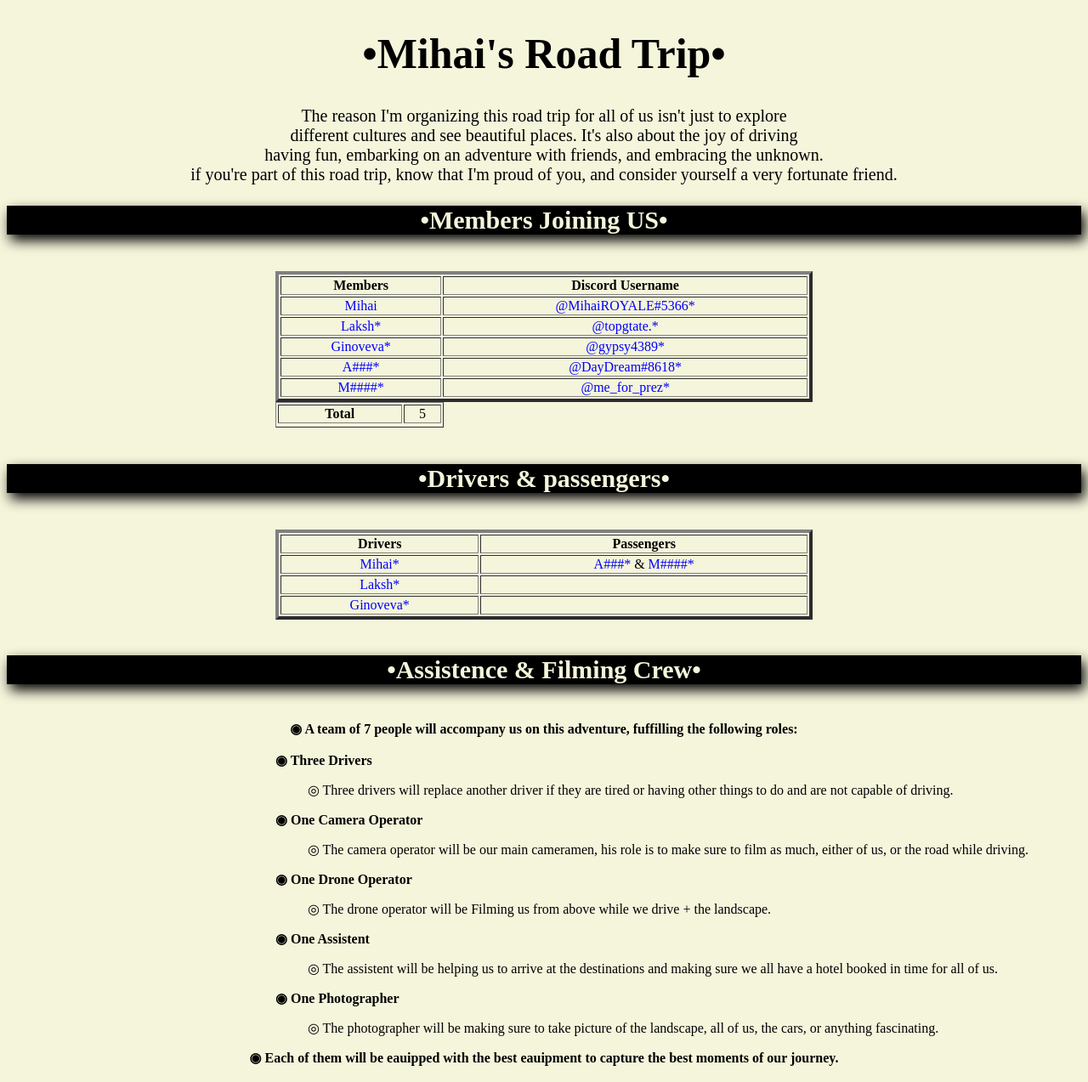
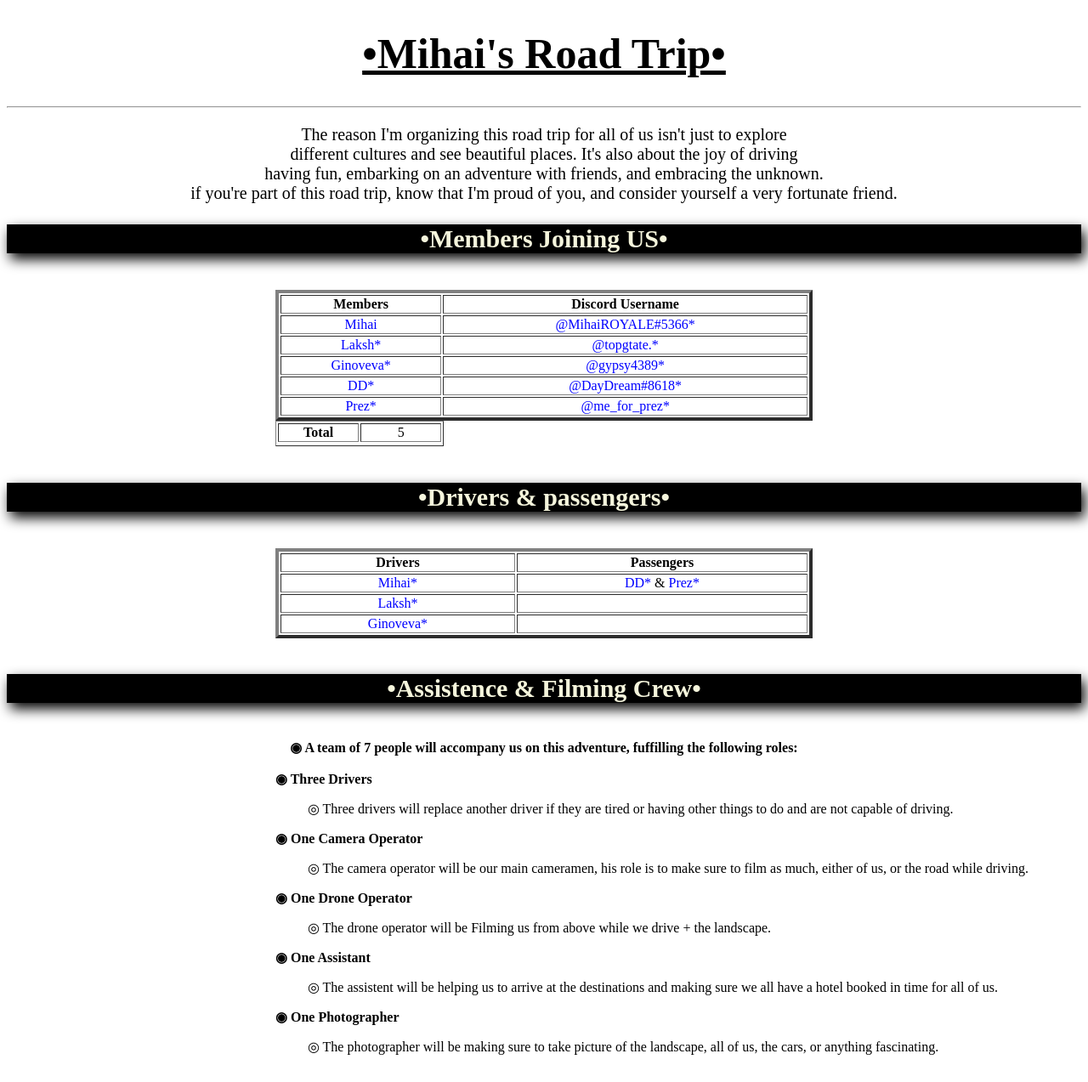
Before and after one commit to MihaiROYALE/MihaiTrip, a plain HTML site: page index.html in a window 1280 px wide. Shown: the top 1273 px of the page at 85% size. Drawn offline with Linux system fonts and the light colour scheme.

Commit message:
Update index.html

```diff
--- a/index.html
+++ b/index.html
@@ -5,13 +5,16 @@
         <link rel="stylesheet" href=index.css>
     </head>
 
-<body style="background-color: beige;">
+<body>
+    <div class="bg1">
+
        <div class="title">
-        <h1>•Mihai's Road Trip•</h1>
+            <h1><u>•Mihai's Road Trip•</u></h1>
         </div>
-
+     <hr>
         <div class="info">
              <p>The reason I'm organizing this road trip for all of us isn't just to explore<br>different cultures and see beautiful places. It's also about the joy of driving<br>having fun, embarking on an adventure with friends, and embracing the unknown.<br>if you're part of this road trip, know that I'm proud of you, and consider yourself a very fortunate friend.</p>
+         </div>
     </div>
 
         <div class="members">
@@ -39,19 +42,19 @@
             </tr>
 
             <tr>
-                <td><a href="https://www.instagram.com/dredaym_?igsh=MWV1bG8zdDJyMmVtcA==" title="Click to visit her Instagram account" target="_blank">A###*</a></td>
+                <td><a href="https://www.instagram.com/dredaym_?igsh=MWV1bG8zdDJyMmVtcA==" title="Click to visit her Instagram account" target="_blank">DD*</a></td>
                 <td><a href="https://discord.com/channels/1056550844050452540/1056550845589758025/1183784170003116092" title="Click to visit her Discord account" target="_blank">@DayDream#8618*</a></td>
             </tr>
 
             <tr>
-                <td><a href="" title="Click to visit her Instagram account" target="_blank">M####*</a></td>
+                <td><a href="" title="Click to visit her Instagram account" target="_blank">Prez*</a></td>
                 <td><a href="https://discord.com/channels/1056550844050452540/1056550845589758025/1061183071325536336" title="Click to visit her Discord account" target="_blank">@me_for_prez*</a></td>
             </tr>
         </table>
     </div>
 
     <div class="Total">
-        <table border="1">
+        <table border="1" style="table-layout: fixed;">
              <tr>
                <th>Total</th>
                <td>5</td>
@@ -72,7 +75,7 @@
 
                 <tr>
                     <td><a href="https://www.instagram.com/cmihai16?igsh=MTFjdjI3Y2o1MTQ2aw%3D%3D&utm_source=qr" title="Click to visit his Instagram account" target="_blank">Mihai*</a></td>
-            <td><a href="https://www.instagram.com/dredaym_?igsh=MWV1bG8zdDJyMmVtcA==" title="Click to visit her Instagram account" target="_blank">A###*</a> & <a href="" title="Click to visit her Instagram account" target="_blank">M####*</a></td>
+            <td><a href="https://www.instagram.com/dredaym_?igsh=MWV1bG8zdDJyMmVtcA==" title="Click to visit her Instagram account" target="_blank">DD*</a> & <a href="" title="Click to visit her Instagram account" target="_blank">Prez*</a></td>
                 </tr>
 
                 <tr>
@@ -111,6 +114,7 @@
         <div class="inf">
             <p>◎ The camera operator will be our main cameramen, his role is to make sure to film as much, either of us, or the road while driving.</p>
         </div>
+
          <div class="ass3">
             <b>◉ One Drone Operator</b>
         </div>
@@ -118,8 +122,9 @@
         <div class="inf">
             <p>◎ The drone operator will be Filming us from above while we drive + the landscape.</p>
         </div>
+
         <div class="ass3">
-        <b>◉ One Assistent</b>
+            <b>◉ One Assistant</b>
         </div>
 
         <div class="inf">
@@ -133,7 +138,7 @@
         <div class="inf">
             <p>◎ The photographer will be making sure to take picture of the landscape, all of us, the cars, or anything fascinating.</p>
         </div>
-
+    <br>
         <div class="best">
             <b>◉ Each of them will be eauipped with the best eauipment to capture the best moments of our journey.</b>
         </div>
@@ -156,6 +161,7 @@
             <br>
                 - Be punctual: adhere to the agreed departure time.
             <br>
+
             </h5>
     </div>
     <br>
@@ -269,7 +275,7 @@
     </div>
 
     <div class="bon">
-            <h4>For A###:</h4>
+            <h4>For DD:</h4>
         <p>
                 - Paper<br>
                 <br>
```
Lines whose indentation alone changed are shown as unchanged.
